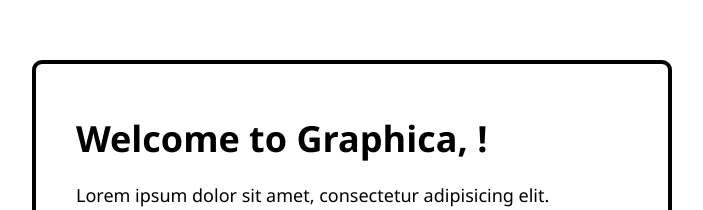
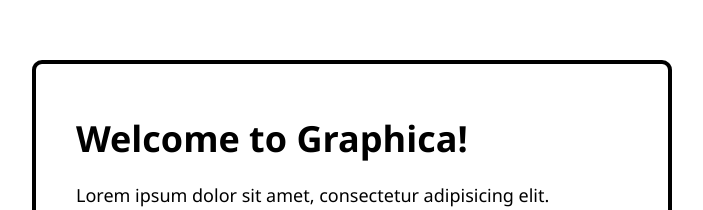
Before and after one commit to sarvagya2545/graphica, a React (Create React App) app in the folder client/: page / in a window 1280 px wide. Shown: the part 190-400 px from the top of the page, without its empty margins (288-991 px from the left). Built offline with nearby package versions, Linux system fonts and the light colour scheme; no server answers.

Commit message:
home page title bug fix

```diff
--- a/client/src/components/Home.js
+++ b/client/src/components/Home.js
@@ -6,7 +6,7 @@
   return (
     <div className="home">
       <div className="home-box">
-        <h1>Welcome to Graphica, {user}!</h1>
+        <h1>Welcome to Graphica{isAuthenticated && `, ${user}`}!</h1>
 
         <p>Lorem ipsum dolor sit amet, consectetur adipisicing elit. Distinctio nesciunt consequatur nihil unde libero suscipit maxime, asperiores repudiandae odit aliquid!</p>
 
```
